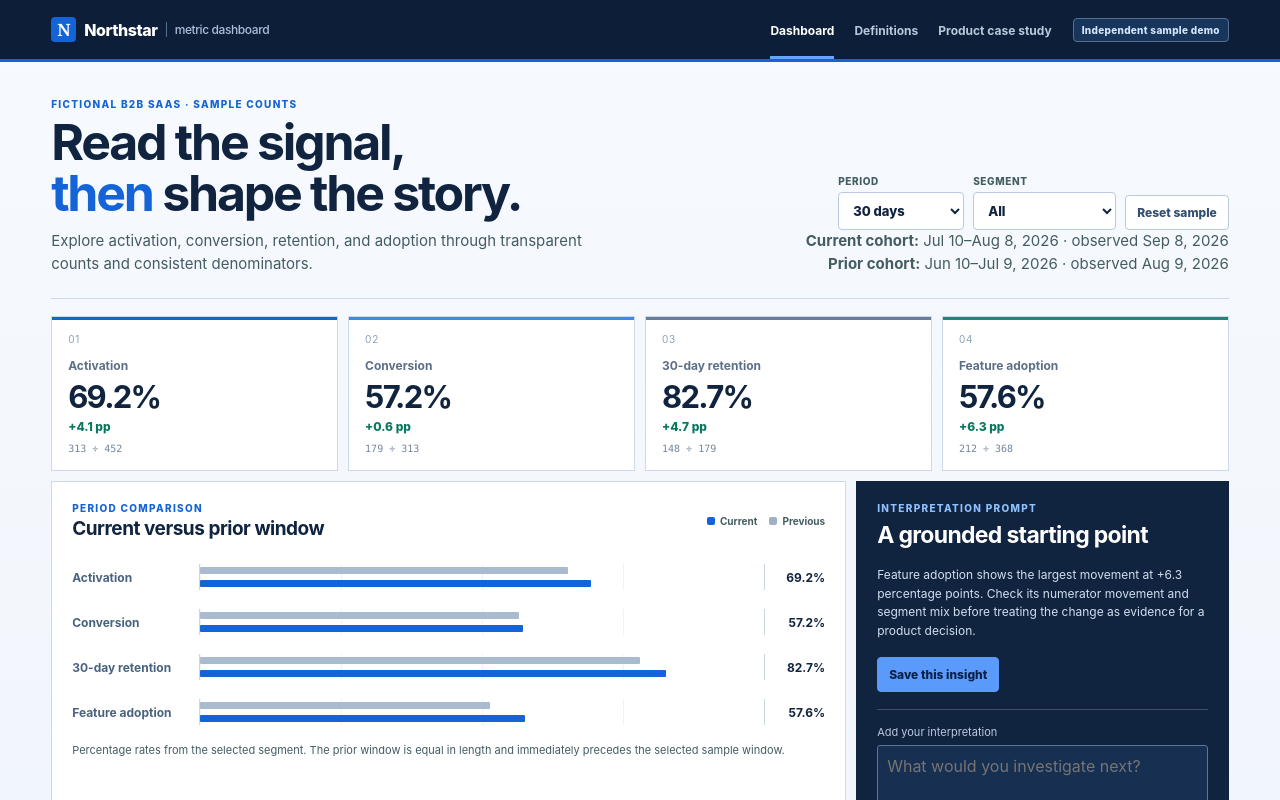
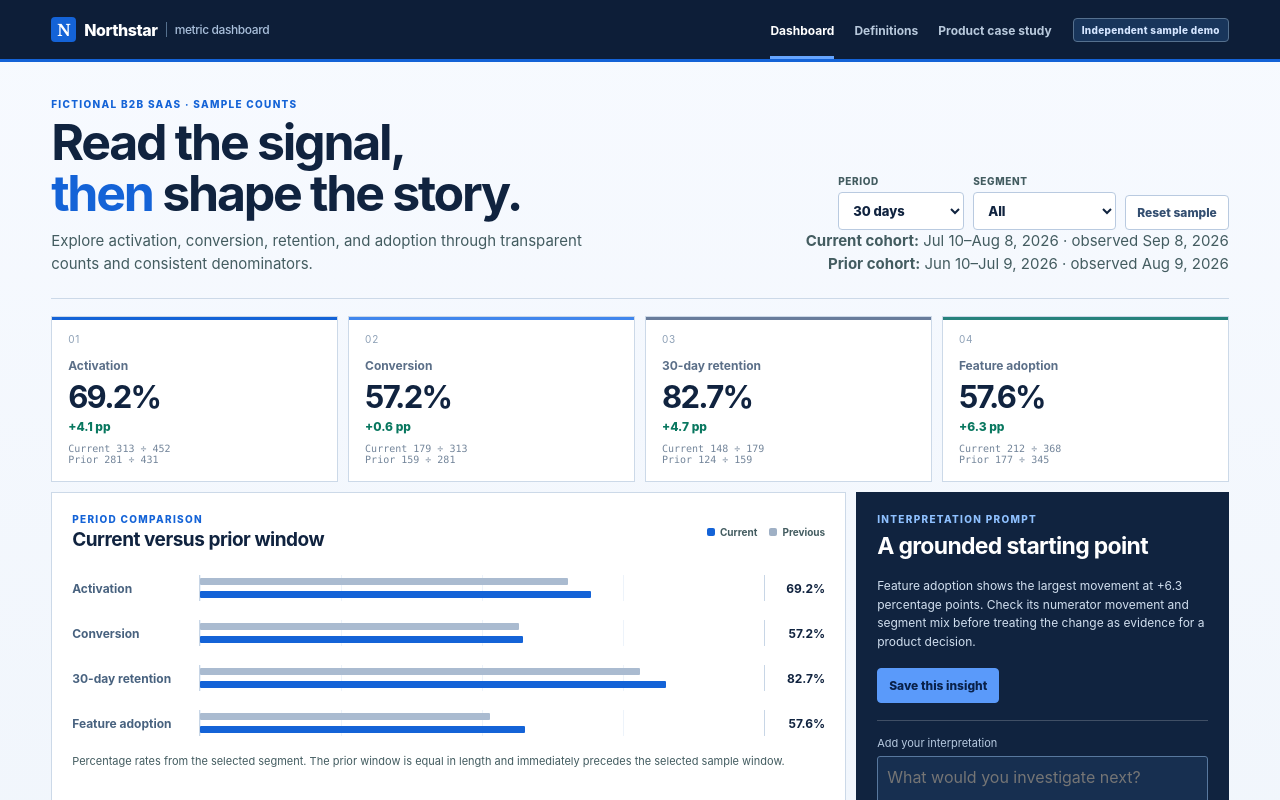
Before and after one commit to mvahedi2020/Metric-Dashboard, a React (Vite) app: page / in a window 1280 px wide. Shown: the top 800 px of the page. Built offline with nearby package versions, Linux system fonts and the light colour scheme.

Commit message:
Expose prior comparison counts on metric cards

```diff
--- a/src/App.tsx
+++ b/src/App.tsx
@@ -156,7 +156,7 @@ function App() {
         </section>
 
         {result.error || !result.current || !result.previous || !result.counts ? <section className="error-panel" role="alert"><h2>No observations for this segment</h2><p>{result.error || 'The selected view could not be calculated.'} Rates are not shown as 0% because there is no denominator.</p><button className="primary" onClick={() => setSegment('All')}>View all segments</button></section> : <>
-          <section className="metric-grid" aria-label="Key metrics">{metricKeys.map((key, index) => <MetricCard key={key} metricKey={key} current={result.current![key]} previous={result.previous![key]} counts={result.counts!.current} index={index} />)}</section>
+          <section className="metric-grid" aria-label="Key metrics">{metricKeys.map((key, index) => <MetricCard key={key} metricKey={key} current={result.current![key]} previous={result.previous![key]} counts={result.counts!.current} previousCounts={result.counts!.previous} index={index} />)}</section>
           <div className="analysis-grid">
             <section className="chart-card" aria-labelledby="comparison-title"><div className="section-heading"><div><p className="eyebrow">PERIOD COMPARISON</p><h2 id="comparison-title">Current versus prior window</h2></div><div className="legend"><span><i className="dot current"/>Current</span><span><i className="dot previous"/>Previous</span></div></div><ComparisonChart current={result.current} previous={result.previous}/><p className="chart-note">Percentage rates from the selected segment. The prior window is equal in length and immediately precedes the selected sample window.</p></section>
             <aside className="insight-card" aria-labelledby="insight-title"><p className="eyebrow">INTERPRETATION PROMPT</p><h2 id="insight-title">A grounded starting point</h2><p className="suggested">{suggestedInsight}</p><button className="primary" onClick={() => saveInsight(suggestedInsight)}>Save this insight</button><form onSubmit={addNote}><label htmlFor="insight-note">Add your interpretation</label><textarea id="insight-note" value={note} onChange={(event) => { setNote(event.target.value); setActionError('') }} rows={3} placeholder="What would you investigate next?"/><button type="submit" className="secondary">Save note</button></form></aside>
@@ -175,10 +175,10 @@ function App() {
   </div>
 }
 
-function MetricCard({ metricKey, current, previous, counts, index }: { metricKey: MetricKey; current: number; previous: number; counts: Counts; index: number }) {
+function MetricCard({ metricKey, current, previous, counts, previousCounts, index }: { metricKey: MetricKey; current: number; previous: number; counts: Counts; previousCounts: Counts; index: number }) {
   const meta = metricMeta[metricKey]
   const change = changePoints(current, previous)
-  return <article className={`metric-card accent-${index}`}><div className="metric-index">0{index + 1}</div><p>{meta.label}</p><strong>{pct(current)}</strong><span className={change >= 0 ? 'positive' : 'negative'}>{delta(current, previous)}</span><small>{counts[meta.numerator]} ÷ {counts[meta.denominator]}</small></article>
+  return <article className={`metric-card accent-${index}`}><div className="metric-index">0{index + 1}</div><p>{meta.label}</p><strong>{pct(current)}</strong><span className={change >= 0 ? 'positive' : 'negative'}>{delta(current, previous)}</span><small>Current {counts[meta.numerator]} ÷ {counts[meta.denominator]}<br/>Prior {previousCounts[meta.numerator]} ÷ {previousCounts[meta.denominator]}</small></article>
 }
 
 function ComparisonChart({ current, previous }: { current: Record<MetricKey, number>; previous: Record<MetricKey, number> }) {
```
Also changed, not shown: 3 other files (tests, documents, lock files or other folders).
